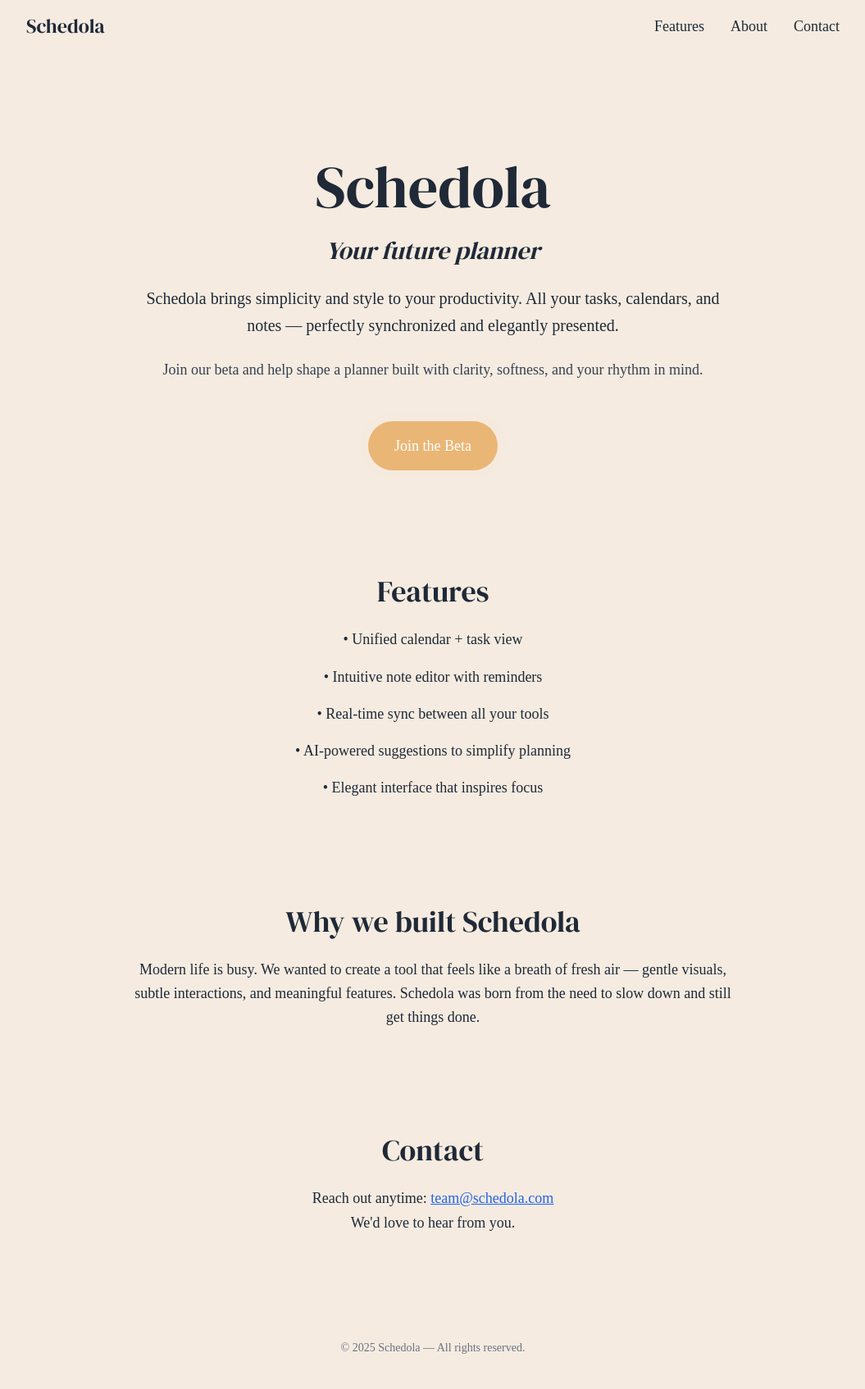
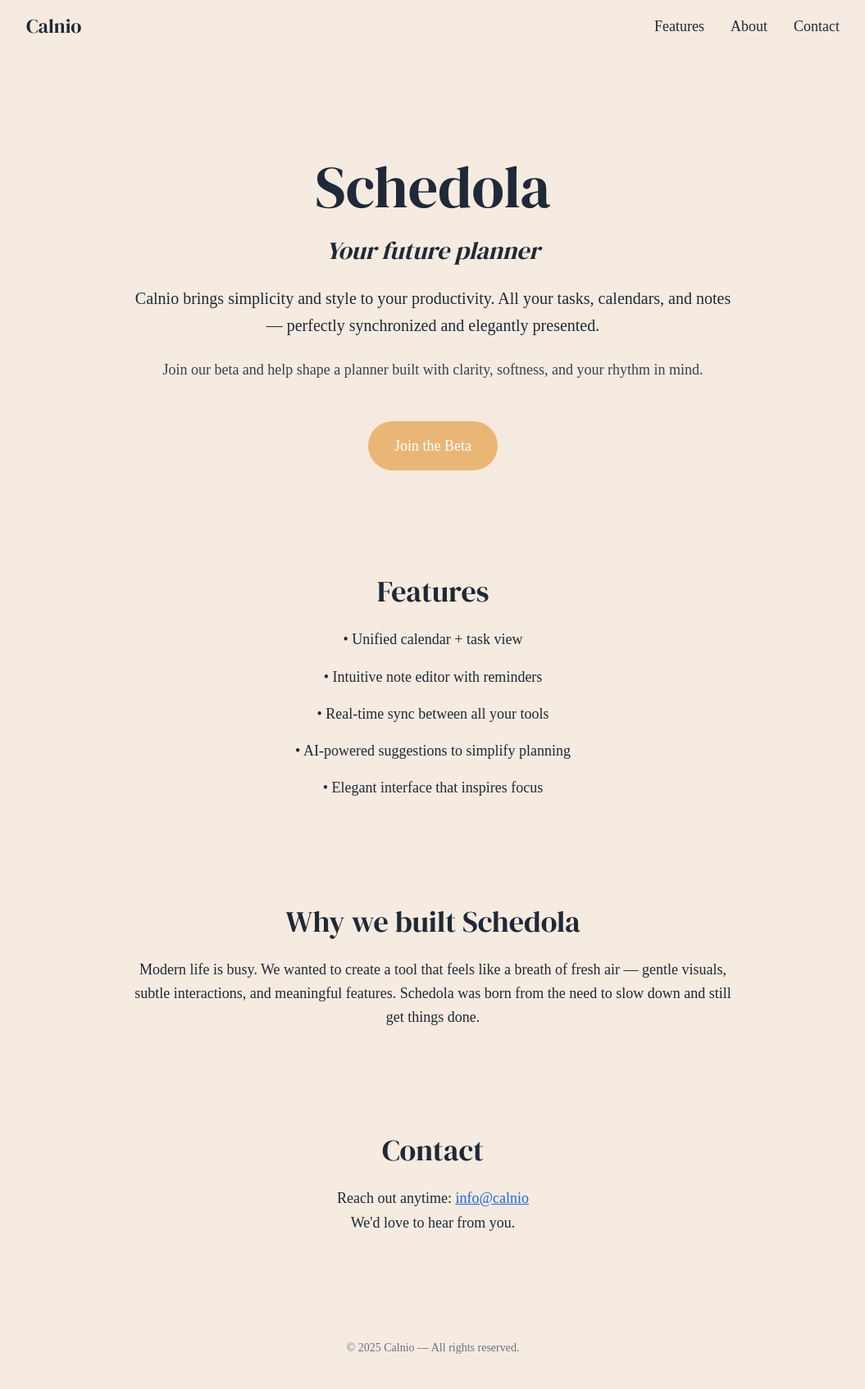
Before and after one commit to MyroslavRepin/Calnio-site, a plain HTML site: page index.html in a window 1280 px wide. Shown: the whole page at 82% size, without its empty margins (112-1167 px from the left). Drawn offline with nearby package versions, Linux system fonts and the light colour scheme; a web font is replaced by a local one.

Commit message:
Update index.html to Calnio

```diff
--- a/index.html
+++ b/index.html
@@ -3,7 +3,7 @@
   <head>
     <meta charset="UTF-8" />
     <meta name="viewport" content="width=device-width, initial-scale=1.0" />
-    <title>Schedola — Beta</title>
+    <title>Calnio — Beta</title>
 
     <script src="https://cdn.tailwindcss.com"></script>
     <link href="https://fonts.googleapis.com/css2?family=DM+Serif+Display&display=swap" rel="stylesheet">
@@ -53,7 +53,7 @@
     <!-- Navigation -->
     <header class="fixed top-0 w-full z-50 bg-[#f5ebe0]/90 backdrop-blur-sm border-b border-white/10">
       <div class="max-w-5xl mx-auto px-4 py-4 flex justify-between items-center">
-        <h1 class="headline text-2xl">Schedola</h1>
+        <h1 class="headline text-2xl">Calnio</h1>
         <nav class="hidden md:flex gap-8 text-lg">
           <a href="#features" class="hover:text-black transition">Features</a>
           <a href="#about" class="hover:text-black transition">About</a>
@@ -78,7 +78,7 @@
         <h1 class="headline text-6xl md:text-7xl mb-6">Schedola</h1>
         <h2 class="subheading text-2xl md:text-3xl italic mb-6">Your future planner</h2>
         <p class="text-xl leading-relaxed mb-6">
-          Schedola brings simplicity and style to your productivity. All your tasks, calendars, and notes — perfectly synchronized and elegantly presented.
+          Calnio brings simplicity and style to your productivity. All your tasks, calendars, and notes — perfectly synchronized and elegantly presented.
         </p>
         <p class="text-lg text-gray-700 leading-relaxed mb-12">
           Join our beta and help shape a planner built with clarity, softness, and your rhythm in mind.
@@ -110,14 +110,14 @@
       <section id="contact" class="mt-32">
         <h3 class="subheading text-4xl mb-6">Contact</h3>
         <p class="text-lg leading-relaxed">
-          Reach out anytime: <a href="mailto:team@schedola.com" class="underline text-blue-600">team@schedola.com</a><br />
+          Reach out anytime: <a href="mailto:team@schedola.com" class="underline text-blue-600">info@calnio</a><br />
           We'd love to hear from you.
         </p>
       </section>
     </main>
 
     <footer class="text-sm text-gray-500 text-center w-full pb-10">
-      © 2025 Schedola — All rights reserved.
+      © 2025 Calnio — All rights reserved.
     </footer>
 
     <script>
```
